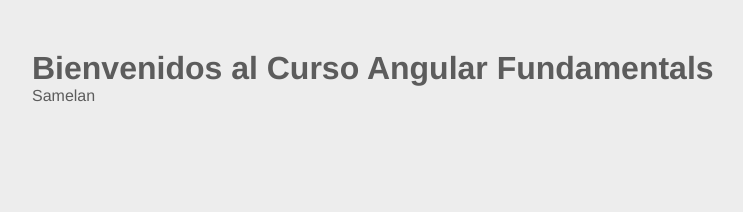
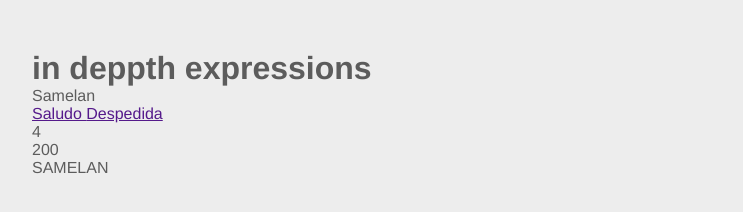
Before and after one commit to kotehector/curso-angular-basico, a website: page src/index.html in a window 1280 px wide. Shown: the whole page, without its empty margins (18-761 px from the left). Drawn offline with nearby package versions, Linux system fonts and the light colour scheme; some packages are replaced by stand-ins of ours; files that its build step writes are made by us from their sources.

Commit message:
expresiones en profundidad

```diff
--- a/src/app/MainController.js
+++ b/src/app/MainController.js
@@ -1,5 +1,12 @@
 function MainController() {
   this.name = "Samelan";
+
+  this.myObject = {
+    'one': 'Hola',
+    'two': 'Adiós'
+  };
+
+  this.myArray = ['Esto', 'es', 'un', 'array'];
 }
 
 angular
--- a/src/index.html
+++ b/src/index.html
@@ -14,18 +14,33 @@
 
   <body class="app">
 
-    <h1>Bienvenidos al Curso Angular Fundamentals</h1>
+    <h1>in deppth expressions</h1>
+
+
 
     <div ng-controller="MainController as main">
-      {{ main.name }}
+      <!-- string -->
+      <p> {{ main.name }} </p>
+
+      <!-- objeto -->
+      <a href="" ng-click="myKey = 'one'">
+        Saludo
+      </a>
+      <a href="" ng-click="myKey = 'two'">
+        Despedida
+      </a>
+      <p> {{ main.myObject[myKey] }} </p>
+
+      <!-- Array -->
+      <p> {{ main.myArray.length }} </p>
+
+      <!-- Matemáticas -->
+      <p> {{ (2 + 2) * 4 / 16 * 200  }} </p>
+
+      <!-- filtros -->
+      <p> {{ main.name | uppercase }}</p>
+
     </div>
-
-    <!-- <div ng-controller="MainController as main">
-      {{ name }}
-      <div ng-controller="anotherController as another">
-        {{ main.name }} {{ another.name }}
-      </div>
-    </div> -->
 
 
     <!-- inject:js -->
```
